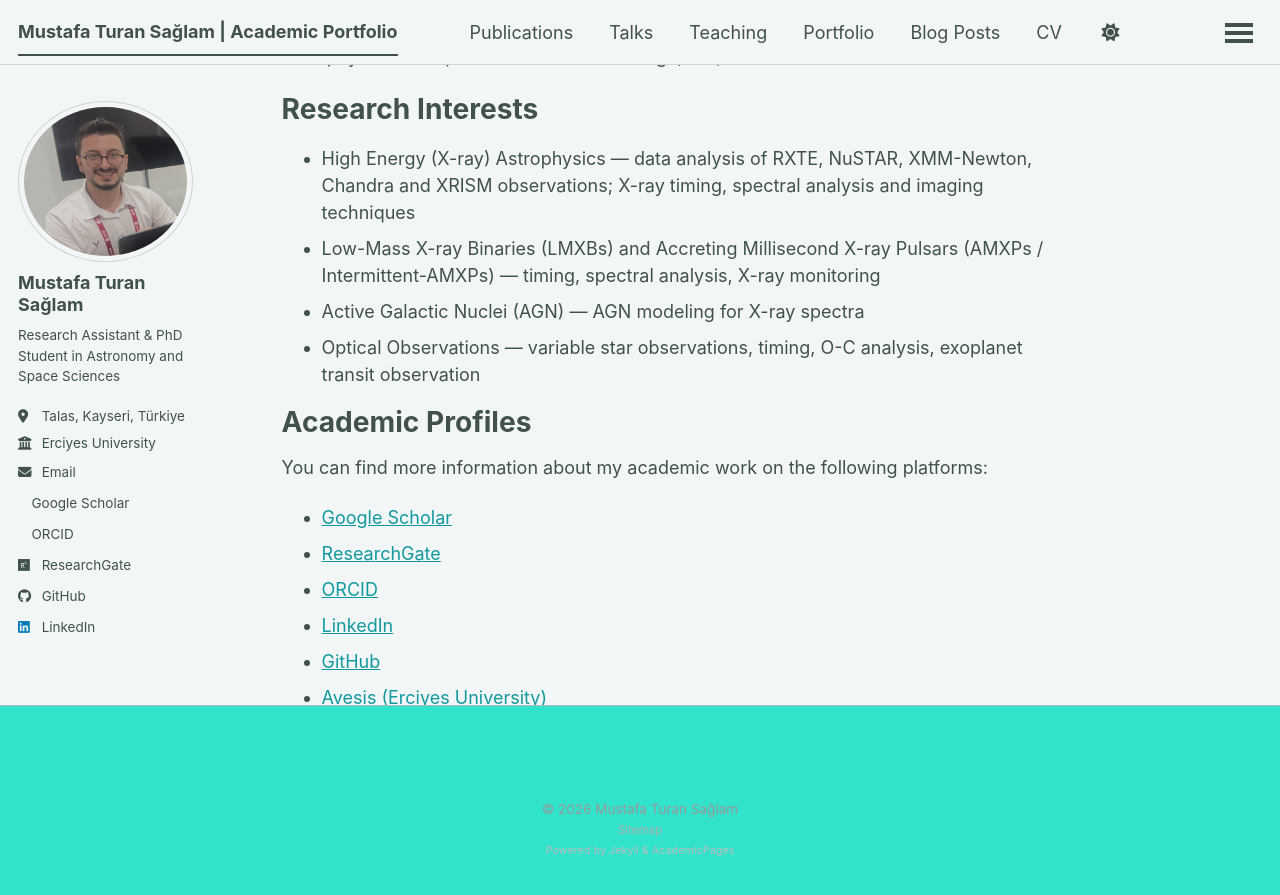
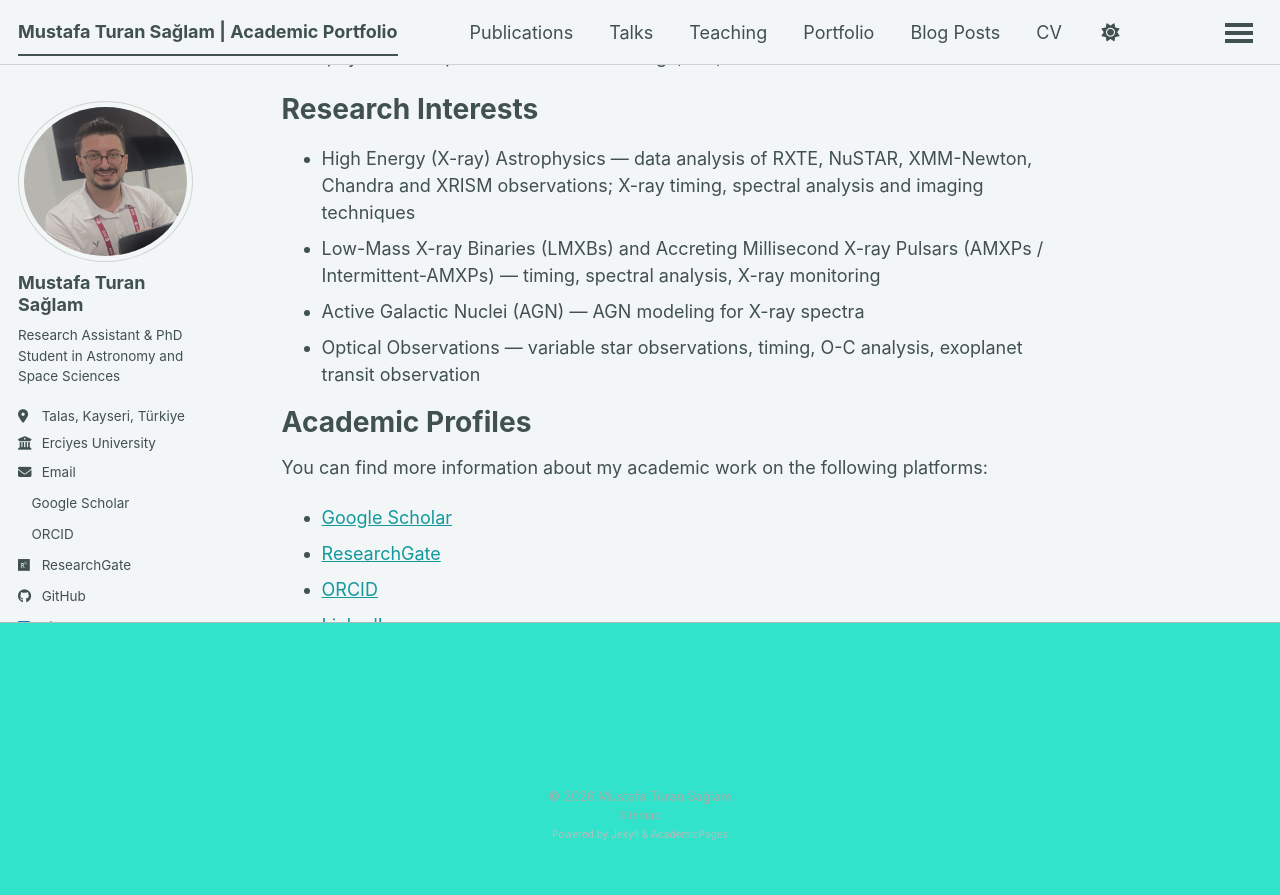
Before and after one commit to mtsaglam/mtsaglam.github.io, a Jekyll site: the page built from _pages/about.md, in a window 1280 px wide and 900 px high, scrolled down 362 px. Shown: the top 895 px of the window. Built offline with Jekyll 4.4.1, drawn with Linux system fonts in a browser that asks for light colours; a style sheet for code colours, icons or effects is not loaded.

Commit message:
Make footer scroll with page content

```diff
--- a/_includes/footer.html
+++ b/_includes/footer.html
@@ -1,13 +1,13 @@
 {% include base_path %}
 
-<div class="page__footer-copyright" style="font-size: 0.75em; color: #999; padding: 2rem 1rem 1rem; text-align: center; margin-top: 3rem; border-top: none;">
-  <p style="margin: 0.25rem 0; line-height: 1.2;">
+<div class="page__footer-copyright" style="font-size: 0.7em; color: #aaa; padding: 4rem 1rem 2rem; text-align: center; margin-top: 5rem; border-top: none; position: static;">
+  <p style="margin: 0.2rem 0; line-height: 1.2;">
     &copy; {{ site.time | date: '%Y' }} {{ site.name | default: site.title }}
   </p>
-  <p style="margin: 0.25rem 0; font-size: 0.85em; color: #aaa;">
+  <p style="margin: 0.2rem 0; font-size: 0.85em;">
     <a href="/sitemap/" style="text-decoration: none; color: #aaa;">Sitemap</a>
   </p>
-  <p style="margin: 0.25rem 0; font-size: 0.8em; color: #bbb;">
+  <p style="margin: 0.2rem 0; font-size: 0.8em; color: #bbb;">
     Powered by <a href="https://jekyllrb.com" rel="nofollow" style="text-decoration: none; color: #bbb;">Jekyll</a> &amp; <a href="https://github.com/academicpages/academicpages.github.io" style="text-decoration: none; color: #bbb;">AcademicPages</a>
   </p>
 </div>
```
